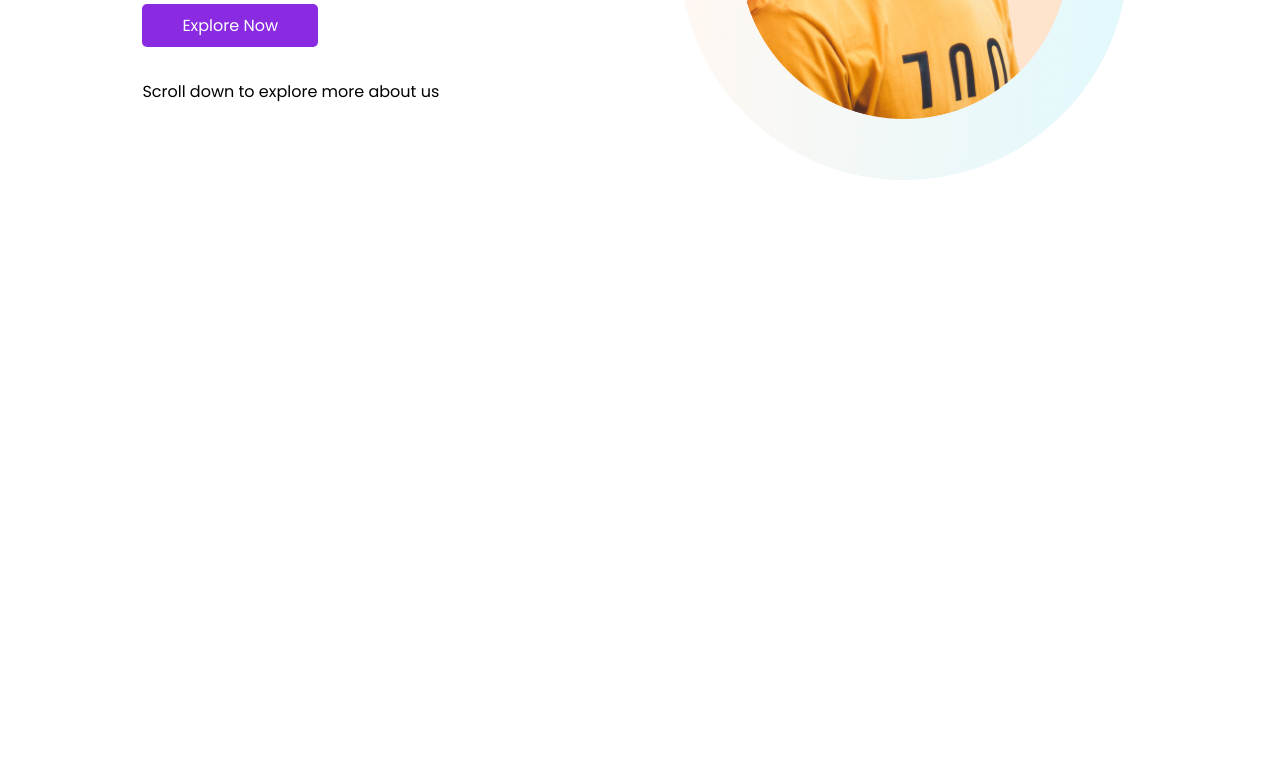
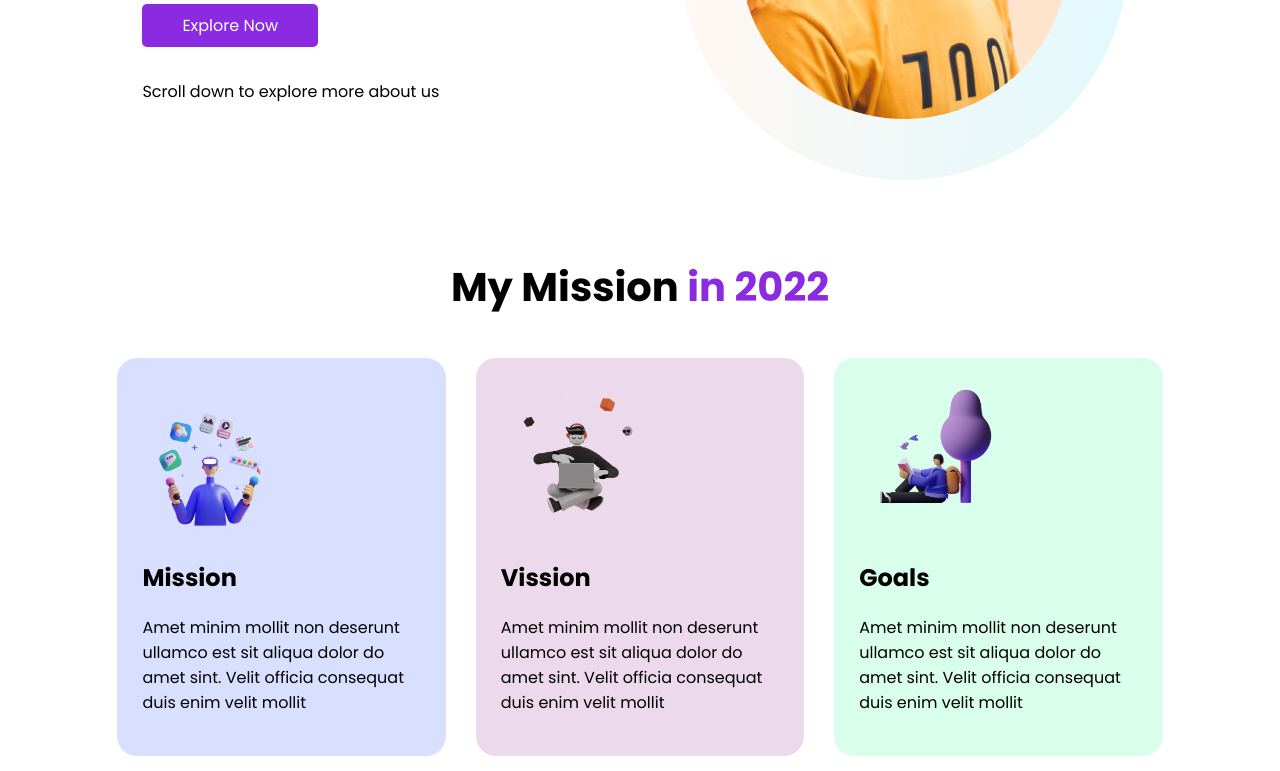
Before and after one commit to utsobe/Assignment-1-repo, a plain HTML site: page index.html in a window 1280 px wide. Shown: the part 391-1162 px from the top of the page. Before the commit the page ends 800 px from the top, so only its background shows below. Drawn offline with Linux system fonts and the light colour scheme.

Commit message:
my mission section added

```diff
--- a/index.html
+++ b/index.html
@@ -13,9 +13,9 @@
 </head>
 
 <body>
-    <section class="top">
+    <section class="spacing">
         <div class="top-left">
-            <h1>Stay Focused on<br><span>Mission 2022</span></h1>
+            <h1 class="top-title">Stay Focused on<br><span>Mission 2022</span></h1>
             <p>Lorem ipsum dolor sit amet, usu cu esse possit
                 referrentur, at eam falli deterruisset. No duo populo
                 animal noluisse, enim</p>
@@ -26,6 +26,37 @@
             <img src="images/person/person-2.png">
         </div>
     </section>
+
+
+    <h1 class="secend-title">My Mission <span>in 2022</span></h1>
+    <section class="spacing">
+        <div class="row">
+            <div class="cols">
+                <img class="illustrat-icon" src="images/illustrators/illustrator-1.png">
+                <h2>Mission</h2>
+                <p>Amet minim mollit non deserunt
+                    ullamco est sit aliqua dolor do amet
+                    sint. Velit officia consequat duis enim
+                    velit mollit</p>
+            </div>
+            <div class="cols bg-purple">
+                <img class="illustrat-icon" src="images/illustrators/illustrator-2.png">
+                <h2>Vission</h2>
+                <p>Amet minim mollit non deserunt
+                    ullamco est sit aliqua dolor do amet
+                    sint. Velit officia consequat duis enim
+                    velit mollit</p>
+            </div>
+            <div class="cols bg-green">
+                <img class="illustrat-icon" src="images/illustrators/illustrator-3.png">
+                <h2>Goals</h2>
+                <p>Amet minim mollit non deserunt
+                    ullamco est sit aliqua dolor do amet
+                    sint. Velit officia consequat duis enim
+                    velit mollit</p>
+            </div>
+        </div>
+    </section>
 </body>
 
 </html>
--- a/style.css
+++ b/style.css
@@ -5,7 +5,7 @@ body {
 
 /* --------top section------------ */
 
-.top {
+.spacing {
     display: flex;
     padding: 0 8%;
 }
@@ -26,7 +26,7 @@ body {
     width: 100%;
 }
 
-h1 {
+.top-title {
     font-size: 50px;
 }
 
@@ -34,11 +34,45 @@ span {
     color: blueviolet;
 }
 
-.top-left .btn {
+.btn {
     text-decoration: none;
     background-color: blueviolet;
     color: white;
     font-weight: 400;
-    padding: 10px 40px;
+    padding:  10px 40px;
     border-radius: 5px;
 }
+
+
+/* ---------------my mission section--------------- */
+
+.secend-title {
+    font-size: 40px;
+    text-align: center;
+    margin-top: 20px;
+}
+
+.row {
+    display: flex;
+    width: 100%;
+}
+
+.cols {
+    width: 33%;
+    background-color: rgba(0, 47, 255, 0.15);
+    margin: 15px;
+    padding: 25px;
+    border-radius: 20px;
+}
+
+.illustrat-icon {
+    height: 150px;
+}
+
+.bg-purple {
+    background-color: rgba(128, 0, 128, 0.150);
+}
+
+.bg-green {
+    background-color: rgba(0, 255, 128, 0.150);
+}
```
